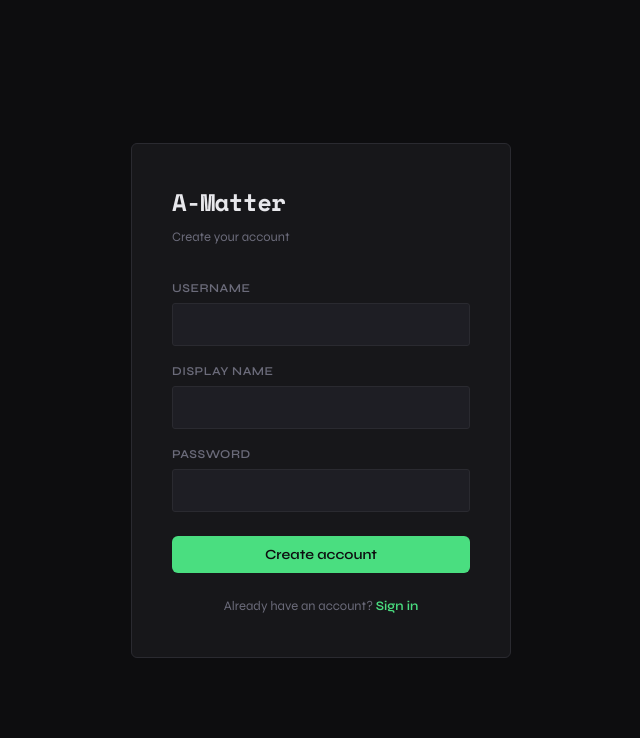
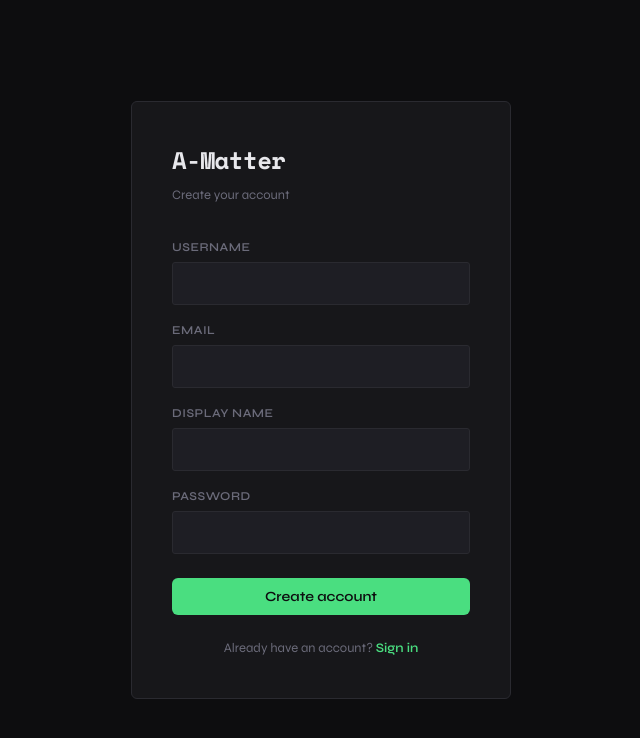
Before and after one commit to SunthornK/A-Matter, a React (Vite) app in the folder packages/web/: page /register in a window 1280 px wide. Shown: the top 738 px of the page, without its empty margins (319-959 px from the left). Built offline with nearby package versions, Linux system fonts and the light colour scheme; no server answers.

Commit message:
fix(web): omit Content-Type on bodyless requests, add email field to register form

```diff
--- a/packages/web/src/api/auth.ts
+++ b/packages/web/src/api/auth.ts
@@ -3,12 +3,13 @@ import type { AuthResponse } from '../types/api'
 
 export async function register(
   username: string,
+  email: string,
   password: string,
   display_name: string,
 ): Promise<AuthResponse> {
   return apiFetch<AuthResponse>('/api/auth/register', {
     method: 'POST',
-    body: JSON.stringify({ username, password, display_name }),
+    body: JSON.stringify({ username, email, password, display_name }),
   })
 }
 
--- a/packages/web/src/api/client.ts
+++ b/packages/web/src/api/client.ts
@@ -18,7 +18,7 @@ export async function apiFetch<T>(path: string, options?: RequestInit): Promise<
   const res = await fetch(`${API_BASE}${path}`, {
     ...options,
     headers: {
-      'Content-Type': 'application/json',
+      ...(options?.body != null ? { 'Content-Type': 'application/json' } : {}),
       ...(token ? { Authorization: `Bearer ${token}` } : {}),
       ...options?.headers,
     },
--- a/packages/web/src/contexts/AuthContext.tsx
+++ b/packages/web/src/contexts/AuthContext.tsx
@@ -7,7 +7,7 @@ interface AuthContextValue {
   user: AuthUser | null
   isLoading: boolean
   login: (username: string, password: string) => Promise<void>
-  register: (username: string, password: string, displayName: string) => Promise<void>
+  register: (username: string, email: string, password: string, displayName: string) => Promise<void>
   logout: () => void
 }
 
@@ -44,10 +44,10 @@ export function AuthProvider({ children }: { children: ReactNode }) {
     }
   }, [])
 
-  const register = useCallback(async (username: string, password: string, displayName: string) => {
+  const register = useCallback(async (username: string, email: string, password: string, displayName: string) => {
     setIsLoading(true)
     try {
-      const res = await apiRegister(username, password, displayName)
+      const res = await apiRegister(username, email, password, displayName)
       setJwt(res.token)
       localStorage.setItem('user', JSON.stringify(res.user))
       setUser(res.user)
--- a/packages/web/src/pages/RegisterPage.tsx
+++ b/packages/web/src/pages/RegisterPage.tsx
@@ -8,6 +8,7 @@ export default function RegisterPage() {
   const navigate = useNavigate()
   const { register } = useAuth()
   const [username, setUsername] = useState('')
+  const [email, setEmail] = useState('')
   const [displayName, setDisplayName] = useState('')
   const [password, setPassword] = useState('')
   const [error, setError] = useState<string | null>(null)
@@ -18,7 +19,7 @@ export default function RegisterPage() {
     setError(null)
     setSubmitting(true)
     try {
-      await register(username, password, displayName)
+      await register(username, email, password, displayName)
       navigate('/lobby')
     } catch (err) {
       setError(err instanceof Error ? err.message : 'Registration failed')
@@ -44,6 +45,18 @@ export default function RegisterPage() {
                 value={username}
                 onChange={e => setUsername(e.target.value)}
                 autoComplete="username"
+                required
+              />
+            </div>
+            <div className={styles.field}>
+              <label htmlFor="email" className={styles.label}>Email</label>
+              <input
+                id="email"
+                className={styles.input}
+                type="email"
+                value={email}
+                onChange={e => setEmail(e.target.value)}
+                autoComplete="email"
                 required
               />
             </div>
```
